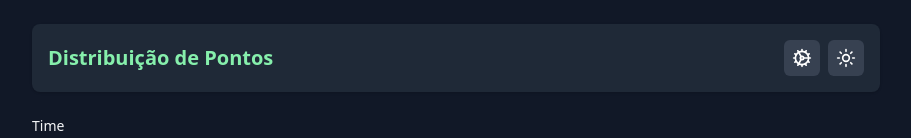
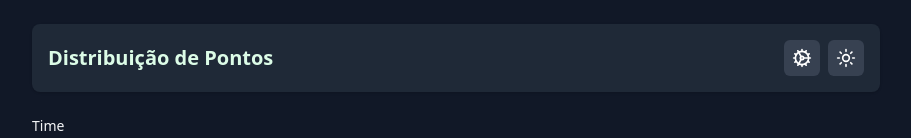
Before and after one commit to lucassverissimo-org/devscore-turbo, a React (Vite) app: page / in a window 1280 px wide. Shown: the top 138 px of the page, without its empty margins (184-1095 px from the left). Built offline with nearby package versions, Linux system fonts and the light colour scheme; no server answers; the database is empty.

Commit message:
Update Header.tsx
teste

```diff
--- a/src/components/Header.tsx
+++ b/src/components/Header.tsx
@@ -12,7 +12,7 @@
 export default function Header({ theme, setTheme, setShowSettings }: HeaderProps) {
   return (
     <header className="flex items-center justify-between mb-6 p-4 rounded-lg bg-white dark:bg-gray-800 shadow">
-      <h1 className="text-xl font-bold text-green-800 dark:text-green-300">
+      <h1 className="text-xl font-bold text-green-800 dark:text-green-100">
         Distribuição de Pontos
       </h1>
 
```
